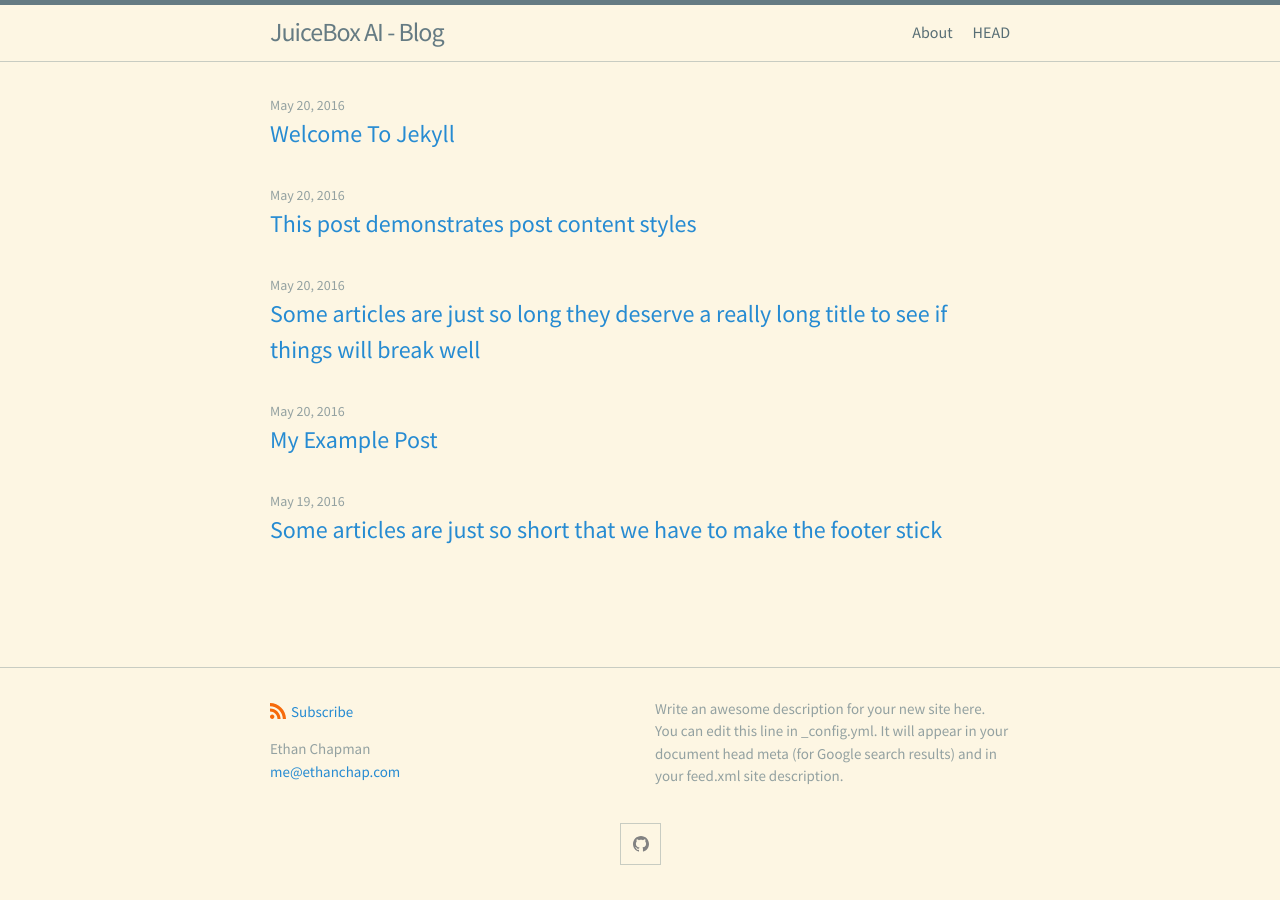
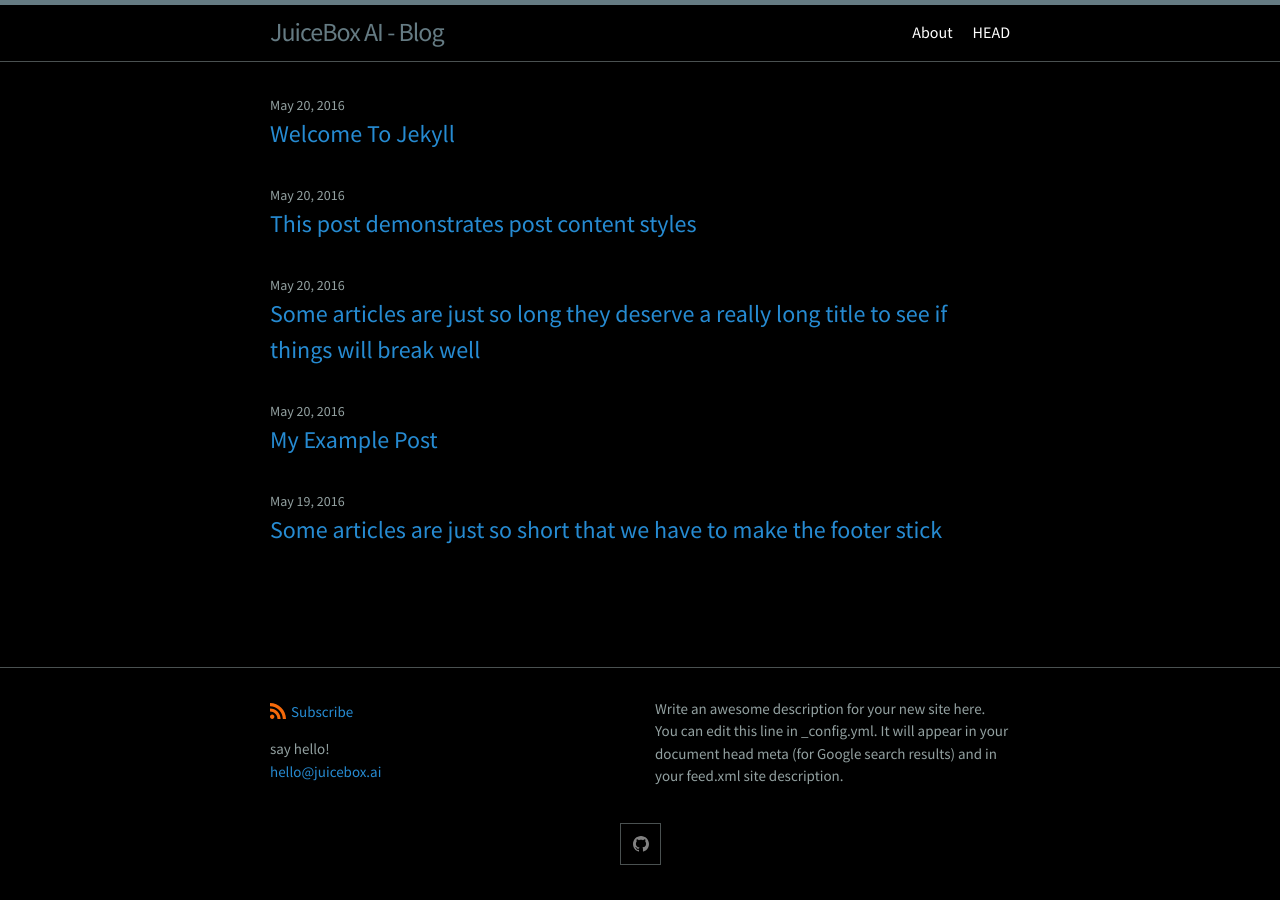
Before and after one commit to juicebox-ai/juicebox-ai.github.io, a Jekyll site: the page built from index.md, in a window 1280 px wide. Built offline with Jekyll 4.4.1, drawn with Linux system fonts in a browser that asks for light colours.

Commit message:
Small tweaks to config and jb style

```diff
--- a/_config.yml
+++ b/_config.yml
@@ -1,7 +1,7 @@
 title: JuiceBox AI - Blog
 author:
-  name: Ethan Chapman
-  email: me@ethanchap.com
+  name: say hello!
+  email: hello@juicebox.ai
 description: > # this means to ignore newlines until "show_excerpts:"
   Write an awesome description for your new site here. You can edit this
   line in _config.yml. It will appear in your document head meta (for
--- a/_sass/minima/skins/juicebox.scss
+++ b/_sass/minima/skins/juicebox.scss
@@ -12,22 +12,23 @@
 @import"https://fonts.googleapis.com/css2?family=Source+Sans+Pro:wght@400;700;900&display=swap";
 
 
-$jb-base03:   #002b36;  // 15 -12 -12
-$jb-base02:   #073642;  // 20 -12 -12
-$jb-base01:   #586e75;  // 45 -07 -07
-$jb-base00:   #657b83;  // 50 -07 -07
-$jb-base0:    #839496;  // 60 -06 -03
-$jb-base1:    #93a1a1;  // 65 -05 -02
-$jb-base2:    #eee8d5;  // 92 -00  10
-$jb-base3:    #fdf6e3;  // 97  00  10
-$jb-yellow:   #b58900;  // 60  10  65
-$jb-orange:   #cb4b16;  // 50  50  55
-$jb-red:      #dc322f;  // 50  65  45
-$jb-magenta:  #d33682;  // 50  65 -05
-$jb-violet:   #6c71c4;  // 50  15 -45
-$jb-blue:     #268bd2;  // 55 -10 -45
-$jb-cyan:     #2aa198;  // 60 -35 -05
-$jb-green:    #859900;  // 60 -20  65
+$jb-base03:   #FF1FD0;
+$jb-base02:   #45F8CF;
+$jb-base01:   #ffffff;
+$jb-base00:   #657b83;
+$jb-base0:    #839496;
+$jb-base1:    #93a1a1;
+$jb-base2:    #eee8d5;
+$jb-base3:    #000000;
+
+$jb-yellow:   #b58900;
+$jb-orange:   #cb4b16;
+$jb-red:      #dc322f;
+$jb-magenta:  #d33682;
+$jb-violet:   #6c71c4;
+$jb-blue:     #268bd2;
+$jb-cyan:     #2aa198;
+$jb-green:    #859900;
 
 
 $jb-light-mix1:  mix($jb-base1, $jb-base3);
```
